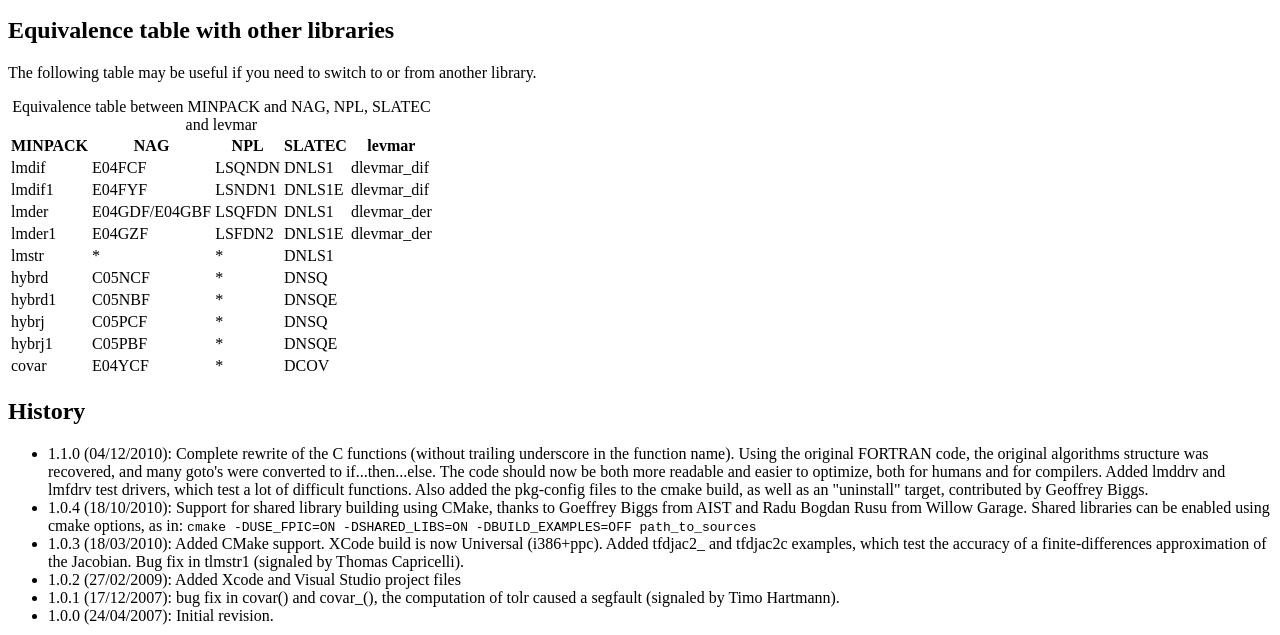
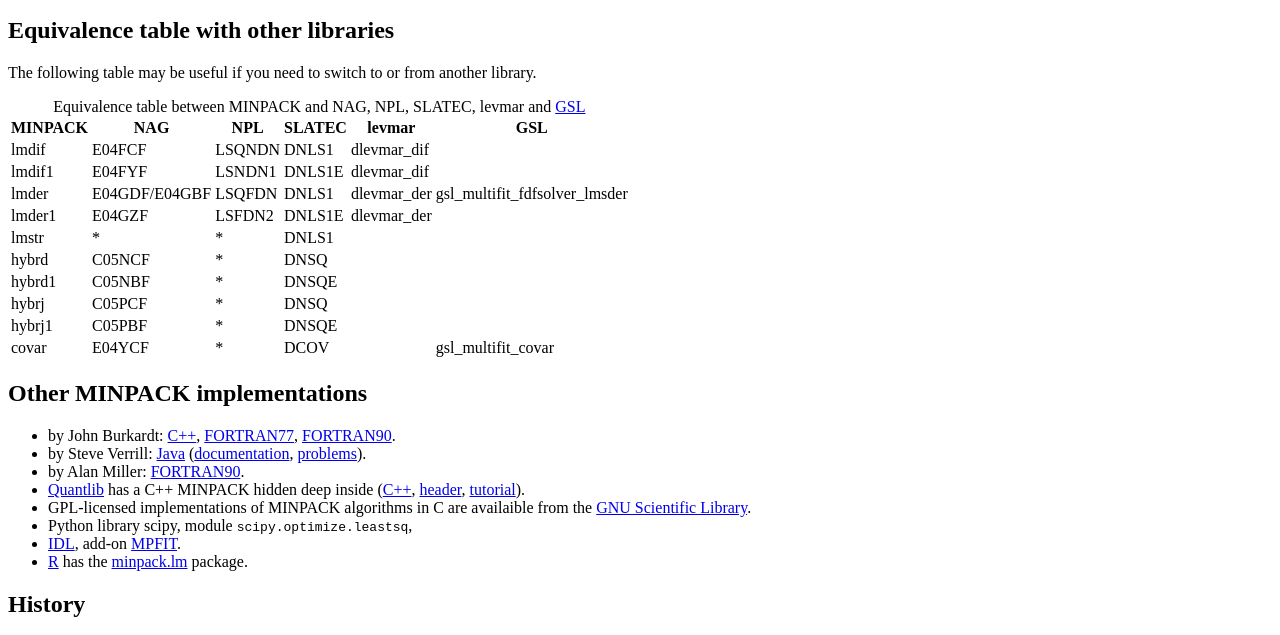
Before and after one commit to devernay/cminpack, a plain HTML site: page doc/cminpack.html in a window 1280 px wide. Shown: the part 1416-2051 px from the top of the page. Drawn offline with Linux system fonts and the light colour scheme.

Commit message:
more doc

```diff
--- a/doc/cminpack.html
+++ b/doc/cminpack.html
@@ -99,19 +99,31 @@ which came from the FORTRAN version:</p>
 <h2>Equivalence table with other libraries</h2>
 <p>The following table may be useful if you need to switch to or from another library.</p>
 <table>
-<caption>Equivalence table between MINPACK and NAG, NPL, SLATEC and levmar</caption>
-<tr><th>MINPACK</th> <th>NAG          </th> <th>NPL   </th> <th>SLATEC</th> <th>levmar     </th></tr>
-<tr><td>lmdif  </td> <td>E04FCF       </td> <td>LSQNDN</td> <td>DNLS1 </td> <td>dlevmar_dif</td></tr>
-<tr><td>lmdif1 </td> <td>E04FYF       </td> <td>LSNDN1</td> <td>DNLS1E</td> <td>dlevmar_dif</td></tr>
-<tr><td>lmder  </td> <td>E04GDF/E04GBF</td> <td>LSQFDN</td> <td>DNLS1 </td> <td>dlevmar_der</td></tr>
-<tr><td>lmder1 </td> <td>E04GZF       </td> <td>LSFDN2</td> <td>DNLS1E</td> <td>dlevmar_der</td></tr>
-<tr><td>lmstr  </td> <td>*            </td> <td>*     </td> <td>DNLS1 </td> <td>           </td></tr>
-<tr><td>hybrd  </td> <td>C05NCF       </td> <td>*     </td> <td>DNSQ  </td> <td>           </td></tr>
-<tr><td>hybrd1 </td> <td>C05NBF       </td> <td>*     </td> <td>DNSQE </td> <td>           </td></tr>
-<tr><td>hybrj  </td> <td>C05PCF       </td> <td>*     </td> <td>DNSQ  </td> <td>           </td></tr>
-<tr><td>hybrj1 </td> <td>C05PBF       </td> <td>*     </td> <td>DNSQE </td> <td>           </td></tr>
-<tr><td>covar  </td> <td>E04YCF       </td> <td>*     </td> <td>DCOV  </td> <td>           </td></tr>
+<caption>Equivalence table between MINPACK and NAG, NPL, SLATEC, levmar and <a href="http://www.gnu.org/software/gsl/">GSL</a></caption>
+<tr><th>MINPACK</th> <th>NAG          </th> <th>NPL   </th> <th>SLATEC</th> <th>levmar     </th> <th>GSL                           </th></tr>
+<tr><td>lmdif  </td> <td>E04FCF       </td> <td>LSQNDN</td> <td>DNLS1 </td> <td>dlevmar_dif</td> <td>                              </td></tr>
+<tr><td>lmdif1 </td> <td>E04FYF       </td> <td>LSNDN1</td> <td>DNLS1E</td> <td>dlevmar_dif</td> <td>                              </td></tr>
+<tr><td>lmder  </td> <td>E04GDF/E04GBF</td> <td>LSQFDN</td> <td>DNLS1 </td> <td>dlevmar_der</td> <td>gsl_multifit_fdfsolver_lmsder</td></tr>
+<tr><td>lmder1 </td> <td>E04GZF       </td> <td>LSFDN2</td> <td>DNLS1E</td> <td>dlevmar_der</td> <td>                              </td></tr>
+<tr><td>lmstr  </td> <td>*            </td> <td>*     </td> <td>DNLS1 </td> <td>           </td> <td>                              </td></tr>
+<tr><td>hybrd  </td> <td>C05NCF       </td> <td>*     </td> <td>DNSQ  </td> <td>           </td> <td>                              </td></tr>
+<tr><td>hybrd1 </td> <td>C05NBF       </td> <td>*     </td> <td>DNSQE </td> <td>           </td> <td>                              </td></tr>
+<tr><td>hybrj  </td> <td>C05PCF       </td> <td>*     </td> <td>DNSQ  </td> <td>           </td> <td>                              </td></tr>
+<tr><td>hybrj1 </td> <td>C05PBF       </td> <td>*     </td> <td>DNSQE </td> <td>           </td> <td>                              </td></tr>
+<tr><td>covar  </td> <td>E04YCF       </td> <td>*     </td> <td>DCOV  </td> <td>           </td> <td>gsl_multifit_covar            </td></tr>
 </table>
+
+<h2>Other MINPACK implementations</h2>
+<ul>
+  <li>by John Burkardt: <a href="http://people.sc.fsu.edu/~jburkardt/cpp_src/minpack/minpack.html">C++</a>, <a href="http://people.sc.fsu.edu/~jburkardt/f77_src/minpack/minpack.html">FORTRAN77</a>, <a href="http://people.sc.fsu.edu/~jburkardt/f_src/minpack/minpack.html">FORTRAN90</a>.</li>
+  <li>by Steve Verrill: <a href="http://www1.fpl.fs.fed.us/Minpack_f77.java">Java</a> (<a href="http://www1.fpl.fs.fed.us/optimization/Minpack_f77.html">documentation</a>, <a href="http://www1.fpl.fs.fed.us/minpack.prob.html">problems</a>).</li>
+  <li>by Alan Miller: <a href="http://jblevins.org/mirror/amiller/lm.zip">FORTRAN90</a>.</li>
+  <li><a href="http://quantlib.org/">Quantlib</a> has a C++ MINPACK hidden deep inside (<a href="http://quantlib.svn.sourceforge.net/viewvc/quantlib/trunk/QuantLib/ql/math/optimization/lmdif.cpp">C++</a>, <a href="http://quantlib.svn.sourceforge.net/viewvc/quantlib/trunk/QuantLib/ql/math/optimization/lmdif.hpp">header</a>, <a href="http://www.quantcode.com/modules/mydownloads/singlefile.php?cid=10&lid=436">tutorial</a>).</li>
+  <li>GPL-licensed implementations of MINPACK algorithms in C are availaible from the <a href="http://www.gnu.org/software/gsl/">GNU Scientific Library</a>.</li>
+  <li>Python library scipy, module <code>scipy.optimize.leastsq</code>,</li>
+  <li><a href="http://www.ittvis.com/">IDL</a>, add-on <a href="http://cow.physics.wisc.edu/~craigm/idl/fitting.html">MPFIT</a>.</li>
+  <li><a href="http://www.r-project.org/">R</a> has the <a href="http://cran.r-project.org/web/packages/minpack.lm/index.html"">minpack.lm</a> package.</li>
+</ul>
 
 <h2>History</h2>
 <ul>
```
